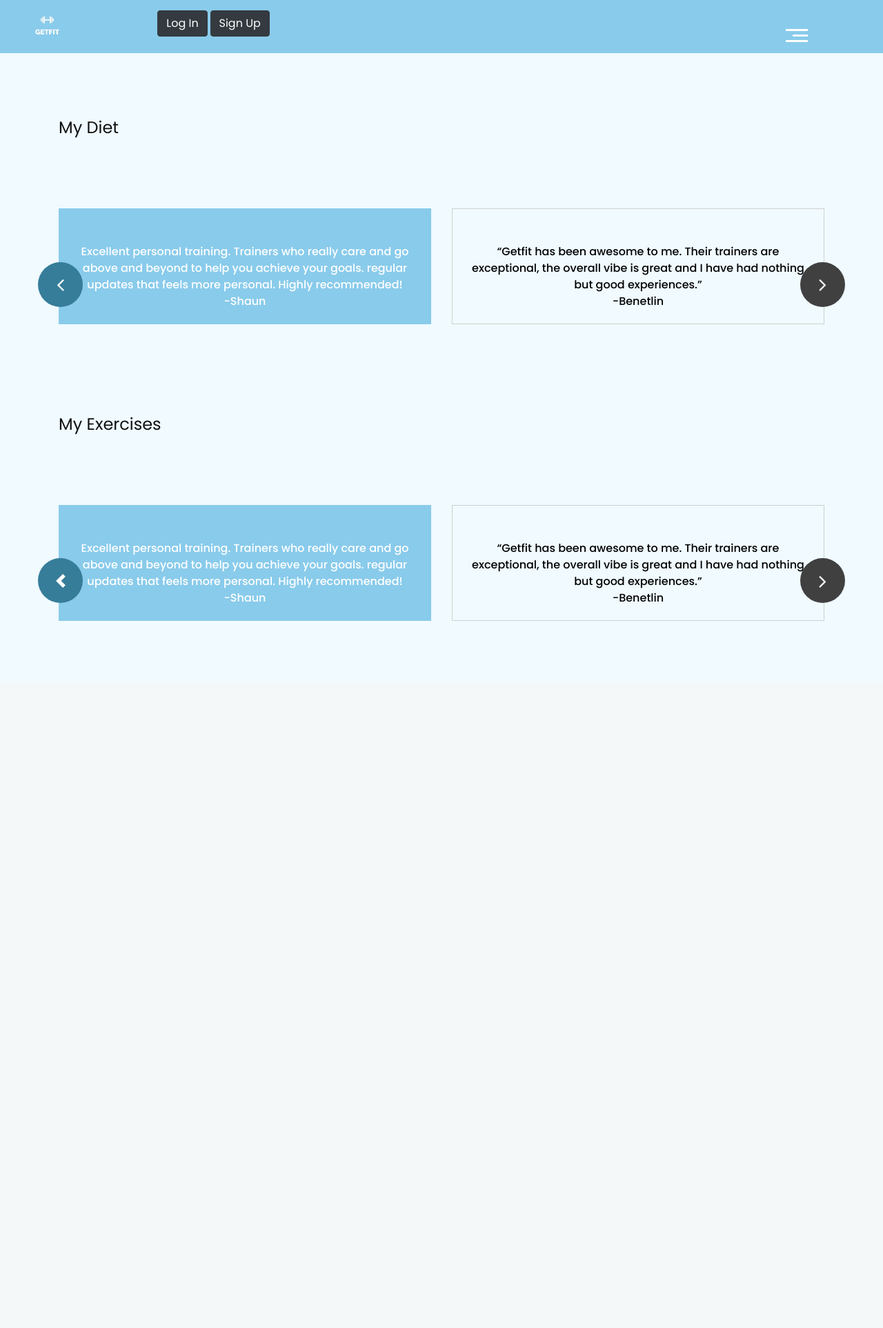
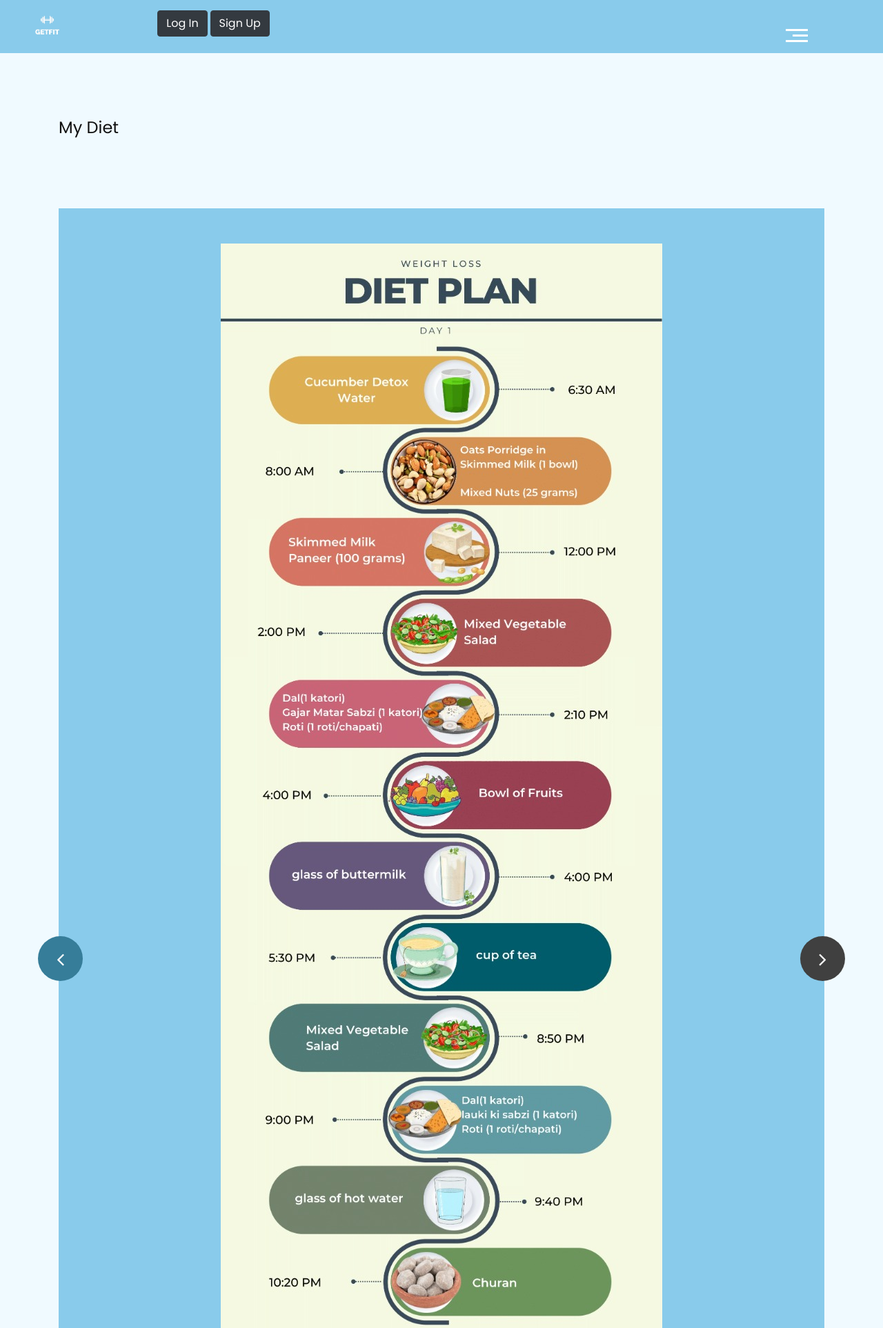
Before and after one commit to sujal9101/GetFit, a PHP site: page /weight-loss.php in a window 1280 px wide. Shown: the top 1925 px of the page at 69% size. Before the commit the page ends 900 px from the top, so only its background shows below. Run offline with PHP 8.4, Linux system fonts and the light colour scheme; some libraries are stand-ins or nearby versions.

Commit message:
changes for weight_loss and weight_gain

```diff
--- a/weight-loss.php
+++ b/weight-loss.php
@@ -60,11 +60,6 @@ require('db.php');
             <div class="menu_text">
               <ul>
                 <div class="togle_3">
-                  <!-- <div class="menu_main">
-                    <div class="padding_left0"><a href="#">Register</a>
-                    <span class="padding_left0"><a href="#">Login</a></span></div>
-                  </div>
-                  <div class="shoping_bag"><img src="images/search-icon.png"></div> -->
                 </div>
                 <div id="myNav" class="overlay">
                 <a href="javascript:void(0)" class="closebtn" onclick="closeNav()">&times;</a>
@@ -91,61 +86,82 @@ require('db.php');
       <div class="container">
        <h1>My Diet</h1>
       <div id="main_slider" class="carousel slide" data-ride="carousel">
+
           <div class="carousel-inner">
             <div class="carousel-item active">
               <div class="services_section_2 layout_padding">
                 <div class="row">
-                  <div class="col-md-6">
+                  <div class="col-md-12">
                     <div class="box_section active">
 
-                      <p class="lorem_text active">Excellent personal training. Trainers who really care and go above and beyond to help you achieve your goals. regular updates that feels more personal. Highly recommended! <br>-Shaun</p>
-                    </div>
-                  </div>
-                  <div class="col-md-6">
-                    <div class="box_section">
-
-                      <p class="lorem_text">“Getfit has been awesome to me. Their trainers are exceptional, the overall vibe is great and I have had nothing but good experiences.”<br>-Benetlin</p>
+                    <p  class="lorem_text active"><img src="images/WhatsApp Image 2023-04-16 at 3.36.53 AM.jpeg"></p>
                     </div>
                   </div>
                 </div>
               </div>
             </div>
+
             <div class="carousel-item">
               <div class="services_section_2 layout_padding">
                 <div class="row">
-                  <div class="col-md-6">
+                  <div class="col-md-12">
                     <div class="box_section active">
 
-                      <p class="lorem_text active">"The best thing about this get fit idea is that I can do it at home is extremely convenient I can see great results"<br>-Divs</p>
-                    </div>
-                  </div>
-                  <div class="col-md-6">
-                    <div class="box_section">
-
-                      <p class="lorem_text">"The most convenient thing is that i can do this whenever I want.”<br>-Mithun</p>
+                    <p  class="lorem_text active"><img src="images/WhatsApp Image 2023-04-16 at 3.37.06 AM.jpeg"></p>
                     </div>
                   </div>
                 </div>
               </div>
             </div>
+
             <div class="carousel-item">
               <div class="services_section_2 layout_padding">
                 <div class="row">
-                  <div class="col-md-6">
+                  <div class="col-md-12">
                     <div class="box_section active">
-
-                      <p  class="lorem_text active"><img src="images/WhatsApp Image 2023-04-15 at 1.29.24 PM.jpeg"></p>
-                    </div>
-                  </div>
-                  <div class="col-md-6">
-                    <div class="box_section">
-
-                      <p class="lorem_text">“I have used many fitness websites and i can honestly say that Getfit is one of the best fitness and health website. I would highly recommend It. ”<br>-Zash</p>
+                      <p  class="lorem_text active"><img src="images/WhatsApp Image 2023-04-16 at 3.37.20 AM.jpeg"></p>
                     </div>
                   </div>
                 </div>
               </div>
             </div>
+
+            <div class="carousel-item">
+              <div class="services_section_2 layout_padding">
+                <div class="row">
+                  <div class="col-md-12">
+                    <div class="box_section active">
+                      <p  class="lorem_text active"><img src="images/WhatsApp Image 2023-04-16 at 3.36.53 AM.jpeg"></p>
+                    </div>
+                  </div>
+                </div>
+              </div>
+            </div>
+
+            <div class="carousel-item">
+              <div class="services_section_2 layout_padding">
+                <div class="row">
+                  <div class="col-md-12">
+                    <div class="box_section active">
+                      <p  class="lorem_text active"><img src="images/WhatsApp Image 2023-04-16 at 3.37.06 AM.jpeg"></p>
+                    </div>
+                  </div>
+                </div>
+              </div>
+            </div>
+
+            <div class="carousel-item">
+              <div class="services_section_2 layout_padding">
+                <div class="row">
+                  <div class="col-md-12">
+                    <div class="box_section active">
+                      <p  class="lorem_text active"><img src="images/WhatsApp Image 2023-04-16 at 3.37.20 AM.jpeg"></p>
+                    </div>
+                  </div>
+                </div>
+              </div>
+            </div>
+
           </div>
           <a class="carousel-control-prev" href="#main_slider" role="button" data-slide="prev">
             <i class="fa fa-angle-left"></i>
@@ -166,18 +182,23 @@ require('db.php');
             <div class="carousel-item active">
               <div class="services_section_2 layout_padding">
                 <div class="row">
-                  <div class="col-md-6">
+                  <div class="col-md-12">
                     <div class="box_section active">
-                      <!-- <div class="tiles_img"></div> -->
-                      <!-- <h3 class="tile_text active">Tile & Grout</h3> -->
-                      <p class="lorem_text active">Excellent personal training. Trainers who really care and go above and beyond to help you achieve your goals. regular updates that feels more personal. Highly recommended! <br>-Shaun</p>
+                    <p  class="lorem_text active"><img src="images/10 Cardio Exercises You Can Do Anywhere.gif"></p>
                     </div>
                   </div>
-                  <div class="col-md-6">
-                    <div class="box_section">
-                      <!-- <div class="tiles_img_1"></div> -->
-                      <!-- <h3 class="tile_text">Carpet Cleaning</h3> -->
-                      <p class="lorem_text">“Getfit has been awesome to me. Their trainers are exceptional, the overall vibe is great and I have had nothing but good experiences.”<br>-Benetlin</p>
+
+                </div>
+              </div>
+            </div>
+
+
+            <div class="carousel-item">
+              <div class="services_section_2 layout_padding">
+                <div class="row">
+                  <div class="col-md-12">
+                    <div class="box_section active">
+                      <p  class="lorem_text active"><img src="images/Carve a Shredded Six-pack with our Ultimate Abs Workout.gif"></p>
                     </div>
                   </div>
                 </div>
@@ -186,43 +207,51 @@ require('db.php');
             <div class="carousel-item">
               <div class="services_section_2 layout_padding">
                 <div class="row">
-                  <div class="col-md-6">
+                  <div class="col-md-12">
                     <div class="box_section active">
-                      <!-- <div class="tiles_img"></div> -->
-                      <!-- <h3 class="tile_text active">Tile & Grout</h3> -->
-                      <p class="lorem_text active">"The best thing about this get fit idea is that I can do it at home is extremely convenient I can see great results"<br>-Divs</p>
-                    </div>
-                  </div>
-                  <div class="col-md-6">
-                    <div class="box_section">
-                      <!-- <div class="tiles_img_1"></div> -->
-                      <!-- <h3 class="tile_text">Carpet Cleaning</h3> -->
-                      <p class="lorem_text">"The most convenient thing is that i can do this whenever I want.”<br>-Mithun</p>
+                      <p  class="lorem_text active"><img src="images/Dumbbell Shrug GIF - Dumbbell Shrug - Discover & Share GIFs.gif"></p>
                     </div>
                   </div>
                 </div>
               </div>
             </div>
+
             <div class="carousel-item">
               <div class="services_section_2 layout_padding">
                 <div class="row">
-                  <div class="col-md-6">
+                  <div class="col-md-12">
                     <div class="box_section active">
-                      <!-- <div class="tiles_img"></div> -->
-                      <!-- <h3 class="tile_text active">Tile & Grout</h3> -->
-                      <p  class="lorem_text active"><img src="images/WhatsApp Image 2023-04-15 at 1.29.24 PM.jpeg"></p>
-                    </div>
-                  </div>
-                  <div class="col-md-6">
-                    <div class="box_section">
-                      <!-- <div class="tiles_img_1"></div> -->
-                      <!-- <h3 class="tile_text">Carpet Cleaning</h3> -->
-                      <p class="lorem_text">“I have used many fitness websites and i can honestly say that Getfit is one of the best fitness and health website. I would highly recommend It. ”<br>-Zash</p>
+                      <p  class="lorem_text active"><img src="images/Exercise Close Grip Bench Press GIF - Exercise Close Grip Bench Press Workout - Discover & Share GIFs.gif"></p>
                     </div>
                   </div>
                 </div>
               </div>
             </div>
+
+            <div class="carousel-item">
+              <div class="services_section_2 layout_padding">
+                <div class="row">
+                  <div class="col-md-12">
+                    <div class="box_section active">
+                      <p  class="lorem_text active"><img src="images/The 20 Best Arm Exercises and Workouts for Pumping up Your Biceps and Triceps.gif"></p>
+                    </div>
+                  </div>
+                </div>
+              </div>
+            </div>
+
+            <div class="carousel-item">
+              <div class="services_section_2 layout_padding">
+                <div class="row">
+                  <div class="col-md-12">
+                    <div class="box_section active">
+                      <p  class="lorem_text active"><img src="images/The Truth About The Big Three.gif"></p>
+                    </div>
+                  </div>
+                </div>
+              </div>
+            </div>
+
           </div>
           <a class="carousel-control-prev" href="#exercise_slider" role="button" data-slide="prev">
           <span class="carousel-control-prev-icon" aria-hidden="true"></span>
@@ -233,18 +262,11 @@ require('db.php');
           </a>
         </div>
 
-
-
       </div>
     </div>
     <!-- about section end -->
-    <!-- copyright section start -->
-    <!-- <div class="copyright_section">
-      <div class="container">
-        <p class="copyright_text">Copyright 2020 All Right Reserved By <a href="https://html.design">Free html  Templates</a></p>
-      </div>
-    </div> -->
-    <!-- copyright section end -->
+
+
     <!-- Javascript files-->
     <script src="js/jquery.min.js"></script>
     <script src="js/popper.min.js"></script>
```
Also changed, not shown: weight-gain.php (+143 -46 lines), images/10 Cardio Exercises You Can Do Anywhere (1).gif (added), images/10 Cardio Exercises You Can Do Anywhere (2).gif (added), images/10 Cardio Exercises You Can Do Anywhere.gif (added), images/Carve a Shredded Six-pack with our Ultimate Abs Workout.gif (added), images/Dumbbell Shrug GIF - Dumbbell Shrug - Discover & Share GIFs.gif (added), images/Exercise Close Grip Bench Press GIF - Exercise Close Grip Bench Press Workout - Discover & Share GIFs.gif (added), images/Exercise Jump GIF - Exercise Jump - Discover & Share GIFs (1).gif (added), images/The Truth About The Big Three.gif (added), images/WhatsApp Image 2023-04-16 at 3.36.53 AM.jpeg (added), images/WhatsApp Image 2023-04-16 at 3.37.06 AM.jpeg (added), 6 other files.
